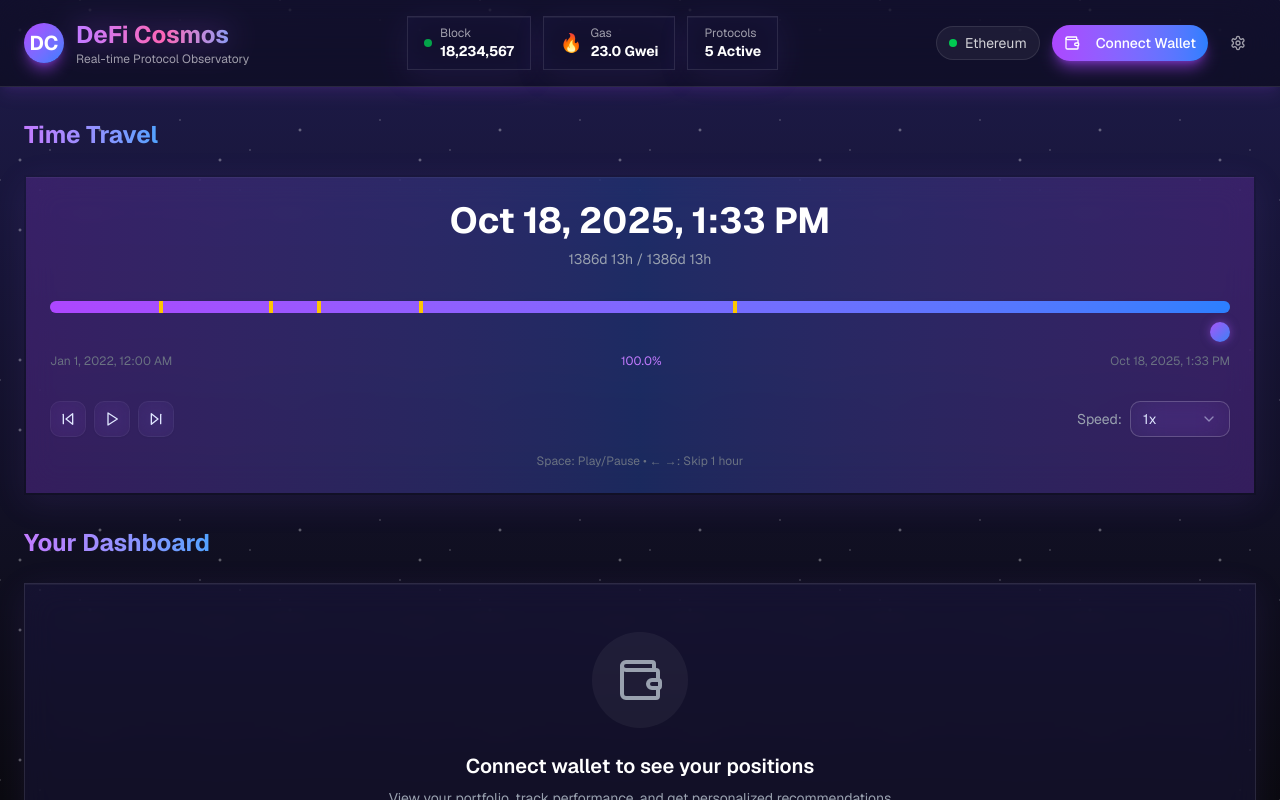
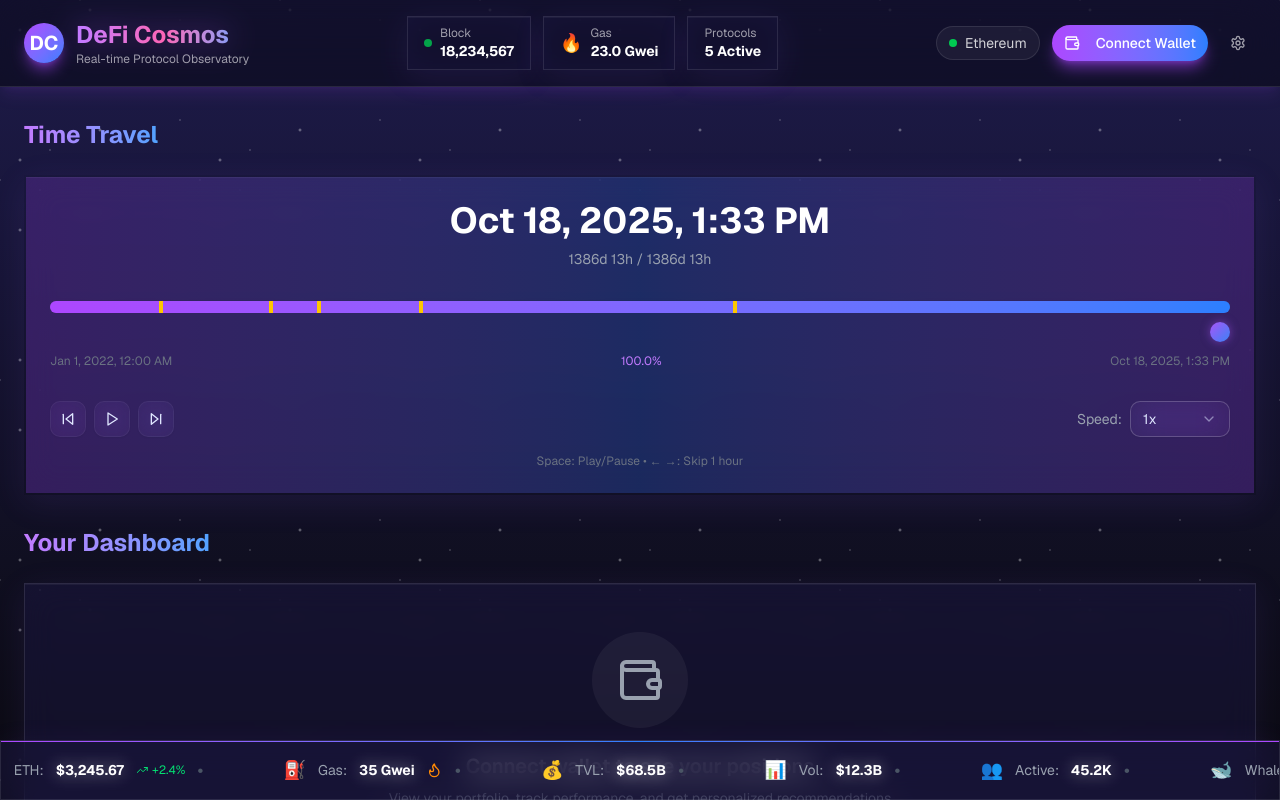
Before and after one commit to AS-1312/DeFi-Cosmos, a Next.js app in the folder frontend/: page / in a window 1280 px wide. Shown: the top 800 px of the page. Built offline with nearby package versions, Linux system fonts and the light colour scheme.

Commit message:
feat: bottom ticker component

```diff
--- a/frontend/app/globals.css
+++ b/frontend/app/globals.css
@@ -373,4 +373,22 @@
   .thin-scrollbar::-webkit-scrollbar-thumb:hover {
     background: rgba(139, 92, 246, 0.5);
   }
+
+  /* Added ticker scroll animation for bottom ticker */
+  @keyframes ticker-scroll {
+    0% {
+      transform: translateX(0);
+    }
+    100% {
+      transform: translateX(-33.333%);
+    }
+  }
+
+  .ticker-scroll {
+    animation: ticker-scroll 60s linear infinite;
+  }
+
+  .ticker-scroll:hover {
+    animation-play-state: paused;
+  }
 }
--- a/frontend/app/layout.tsx
+++ b/frontend/app/layout.tsx
@@ -2,6 +2,7 @@ import type React from "react"
 import type { Metadata } from "next"
 import { Geist, Geist_Mono } from "next/font/google"
 import "./globals.css"
+import { BottomTicker } from "@/components/BottomTicker"
 
 const _geist = Geist({ subsets: ["latin"] })
 const _geistMono = Geist_Mono({ subsets: ["latin"] })
@@ -20,9 +21,17 @@ export default function RootLayout({
   return (
     <html lang="en" className="dark">
       <body className={`font-sans antialiased`}>
+        {/* Cosmic Background with Gradient */}
         <div className="cosmic-bg fixed inset-0 -z-10" />
+
+        {/* Animated Starfield */}
         <div className="starfield fixed inset-0 -z-10" />
-        <div className="relative min-h-screen">{children}</div>
+
+        {/* Main Content */}
+        <div className="relative min-h-screen pb-[60px]">{children}</div>
+
+        {/* Bottom Ticker Component */}
+        <BottomTicker />
       </body>
     </html>
   )
--- /dev/null
+++ b/frontend/components/BottomTicker.tsx
@@ -0,0 +1,70 @@
+"use client"
+
+import { TrendingUp, TrendingDown, Flame } from "lucide-react"
+
+const tickerItems = [
+  { icon: "💎", label: "ETH", value: "$3,245.67", trend: "up", change: "+2.4%" },
+  { icon: "⛽", label: "Gas", value: "35 Gwei", iconComponent: Flame },
+  { icon: "💰", label: "TVL", value: "$68.5B" },
+  { icon: "📊", label: "Vol", value: "$12.3B" },
+  { icon: "👥", label: "Active", value: "45.2K" },
+  { icon: "🐋", label: "Whales", value: "3 new" },
+  { icon: "🦄", label: "Uniswap", value: "$24.5B TVL" },
+  { icon: "⚠️", label: "Aave Health", value: "65/100", alert: true },
+  { icon: "🌊", label: "Curve", value: "$8.2B TVL" },
+  { icon: "🔷", label: "Lido", value: "$22.1B TVL" },
+  { icon: "🏛️", label: "Maker", value: "$5.8B TVL" },
+  { icon: "⚡", label: "Transactions", value: "1.2M/day" },
+]
+
+export function BottomTicker() {
+  return (
+    <div className="fixed bottom-0 left-0 right-0 z-40 h-[60px] glass-card border-t border-white/10 overflow-hidden">
+      {/* Gradient border top */}
+      <div className="absolute top-0 left-0 right-0 h-[1px] bg-gradient-to-r from-purple-500 via-blue-500 to-purple-500" />
+
+      {/* Scrolling content */}
+      <div className="ticker-scroll flex items-center h-full gap-8 whitespace-nowrap">
+        {/* Duplicate items for seamless loop */}
+        {[...tickerItems, ...tickerItems, ...tickerItems].map((item, index) => (
+          <div key={index} className="flex items-center gap-3 px-6 text-sm group hover:scale-105 transition-transform">
+            {/* Icon */}
+            <span className="text-lg">{item.icon}</span>
+
+            {/* Label */}
+            <span className="text-gray-400">{item.label}:</span>
+
+            {/* Value */}
+            <span
+              className={`font-bold ${
+                item.alert ? "text-yellow-400 animate-pulse" : "text-white drop-shadow-[0_0_8px_rgba(255,255,255,0.5)]"
+              }`}
+            >
+              {item.value}
+            </span>
+
+            {/* Trend indicator */}
+            {item.trend === "up" && (
+              <span className="flex items-center gap-1 text-green-400 text-xs">
+                <TrendingUp className="w-3 h-3" />
+                {item.change}
+              </span>
+            )}
+            {item.trend === "down" && (
+              <span className="flex items-center gap-1 text-red-400 text-xs">
+                <TrendingDown className="w-3 h-3" />
+                {item.change}
+              </span>
+            )}
+
+            {/* Icon component */}
+            {item.iconComponent && <item.iconComponent className="w-4 h-4 text-orange-400" />}
+
+            {/* Separator */}
+            <span className="text-gray-600 text-xl">•</span>
+          </div>
+        ))}
+      </div>
+    </div>
+  )
+}
```
